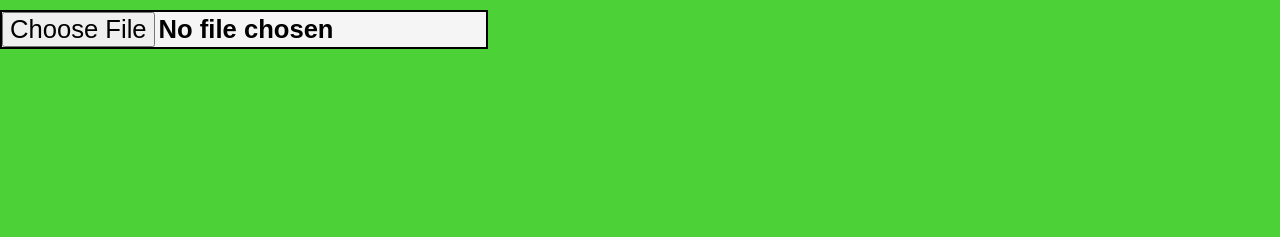
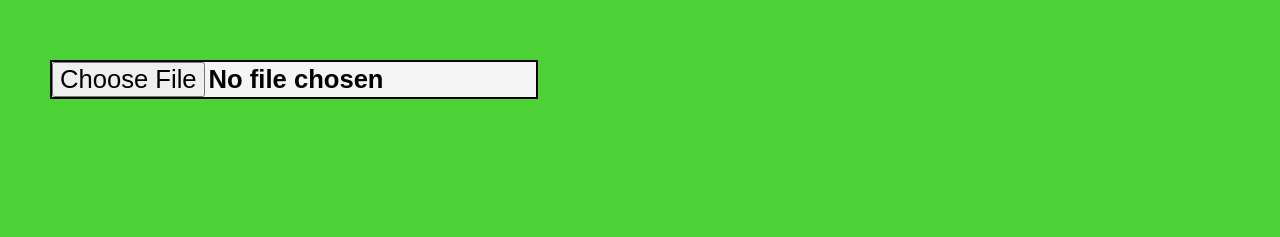
Before and after one commit to dthai2424/Guess-My-Number, a plain HTML site: page index.html in a window 1280 px wide. Shown: the part 563-800 px from the top of the page. Drawn offline with Linux system fonts and the light colour scheme; a web font is replaced by a local one.

Commit message:
Update index.html

```diff
--- a/index.html
+++ b/index.html
@@ -70,7 +70,7 @@
         </section>
       </section>
     </main>
-    <input width="400px" height="400px" type="file">
+    <input width="400px" height="400px" type="file" style="margin-left:50px;margin-top:50px">
   </body>
   <script src="main.js"></script>
 </html>
```
